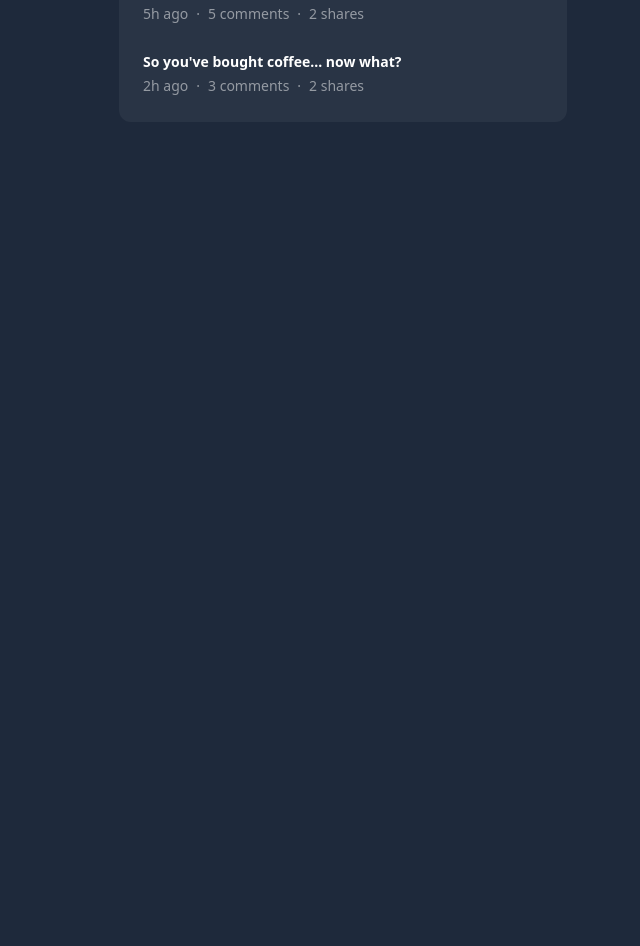
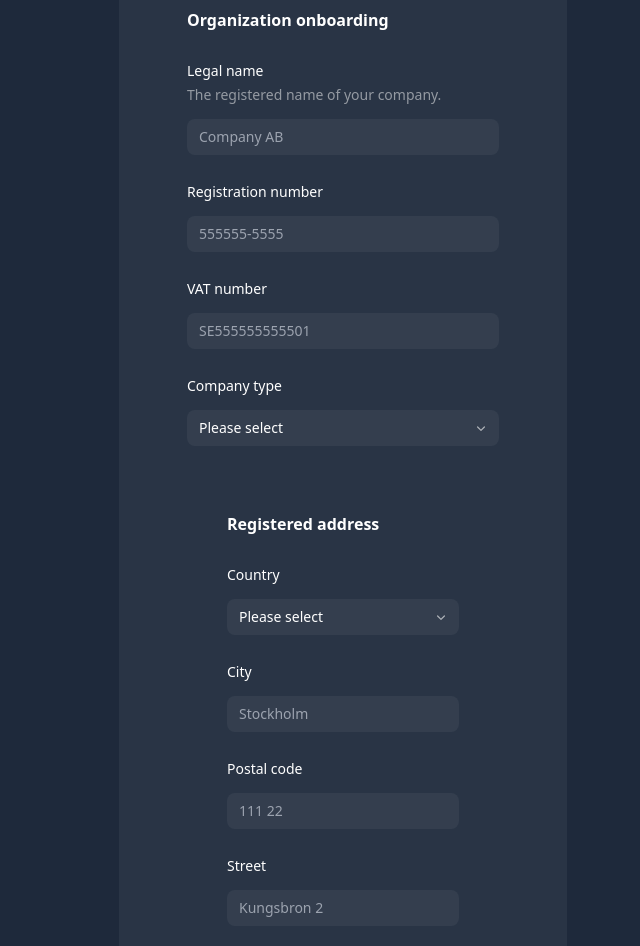
Before and after one commit to axellundholm/mern-demo, a React (Vite) app in the folder frontend/: page /playground in a window 1280 px wide. Shown: the part 186-1132 px from the top of the page, without its empty margins (297-937 px from the left). Before the commit the page ends 800 px from the top, so only its background shows below. Built offline with nearby package versions, Linux system fonts and the light colour scheme.

Commit message:
Started backend implementation of API onboarding

```diff
--- a/frontend/src/components/AdvancedOrganizationForm.jsx
+++ b/frontend/src/components/AdvancedOrganizationForm.jsx
@@ -1,3 +1,5 @@
+import { useState } from "react";
+import { useNavigate } from "react-router-dom";
 import {
   Button,
   Description,
@@ -9,40 +11,111 @@ import {
   Select,
 } from "@headlessui/react";
 import { ArrowPathIcon, ChevronDownIcon } from "@heroicons/react/20/solid";
+import axios from "axios";
 import clsx from "clsx";
 
-function handleClick(e) {
-  console.log(e);
-}
+const AdvancedOrganizationForm = () => {
+  const navigate = useNavigate();
+  const [legalName, setLegalName] = useState("");
+  const [registrationNumber, setRegistrationNumber] = useState("");
+  const [vatNumber, setVatNumber] = useState("");
+  const [type, setType] = useState("");
+  const [country, setCountry] = useState("");
+  const [city, setCity] = useState("");
+  const [postalCode, setPostalCode] = useState("");
+  const [street, setStreet] = useState("");
 
-const AdvancedOrganizationForm = () => {
+  const handleLegalNameChange = (e) => {
+    setLegalName(e.target.value);
+  };
+
+  const handleRegistrationNumberChange = (e) => {
+    setRegistrationNumber(e.target.value);
+  };
+
+  const handleVatNumberChange = (e) => {
+    setVatNumber(e.target.value);
+  };
+
+  const handleTypeChange = (e) => {
+    setType(e.target.value);
+  };
+
+  const handleCountryChange = (e) => {
+    setCountry(e.target.value);
+  };
+
+  const handleCityChange = (e) => {
+    setCity(e.target.value);
+  };
+
+  const handlePostalCodeChange = (e) => {
+    setPostalCode(e.target.value);
+  };
+
+  const handleStreetChange = (e) => {
+    setStreet(e.target.value);
+  };
+
+  const handleSaveCustomer = () => {
+    const data = {
+      type: "organization",
+      organization: {
+        legalName,
+        registrationNumber,
+        vatNumber,
+        type,
+        registeredAddress: {
+          country,
+          city,
+          postalCode,
+          street,
+        },
+      },
+    };
+    console.log(data);
+    axios
+      .post("http://localhost:3000/customers", data)
+      .then(() => {
+        navigate("/playground");
+      })
+      .catch((error) => {
+        alert("An error happend");
+        console.log(error);
+      });
+  };
   return (
     <div className="w-full max-w-lg px-4">
       <Fieldset className="space-y-6 rounded-xl p-6 sm:p-10">
         <Legend className="text-base/7 font-semibold text-white">
           Organization onboarding
         </Legend>
+
         <Field>
           <Label className="text-sm/6 font-medium text-white">Legal name</Label>
           <Description className="text-sm/6 text-white/50">
             The registered name of your company.
           </Description>
           <Input
-            placeholder="AxelCorp AB"
+            type="text"
+            value={legalName}
+            onChange={handleLegalNameChange}
+            placeholder="Company AB"
             className={clsx(
               "mt-3 block w-full rounded-lg border-none bg-white/5 px-3 py-1.5 text-sm/6 text-white",
               "focus:outline-none data-[focus]:outline-2 data-[focus]:-outline-offset-2 data-[focus]:outline-white/25",
             )}
           />
         </Field>
+
         <Field>
           <Label className="text-sm/6 font-medium text-white">
             Registration number
           </Label>
-          <Description className="text-sm/6 text-white/50">
-            Placeholder description.
-          </Description>
           <Input
+            type="text"
+            value={registrationNumber}
+            onChange={handleRegistrationNumberChange}
             placeholder="555555-5555"
             className={clsx(
               "mt-3 block w-full rounded-lg border-none bg-white/5 px-3 py-1.5 text-sm/6 text-white",
@@ -50,13 +123,29 @@ const AdvancedOrganizationForm = () => {
             )}
           />
         </Field>
+
         <Field>
-          <Label className="text-sm/6 font-medium text-white">Country</Label>
-          <Description className="text-sm/6 text-white/50">
-            The country where your business is registered.
-          </Description>
+          <Label className="text-sm/6 font-medium text-white">VAT number</Label>
+          <Input
+            type="text"
+            value={vatNumber}
+            onChange={handleVatNumberChange}
+            placeholder="SE555555555501"
+            className={clsx(
+              "mt-3 block w-full rounded-lg border-none bg-white/5 px-3 py-1.5 text-sm/6 text-white",
+              "focus:outline-none data-[focus]:outline-2 data-[focus]:-outline-offset-2 data-[focus]:outline-white/25",
+            )}
+          />
+        </Field>
+
+        <Field>
+          <Label className="text-sm/6 font-medium text-white">
+            Company type
+          </Label>
           <div className="relative">
             <Select
+              value={type}
+              onChange={handleTypeChange}
               className={clsx(
                 "mt-3 block w-full appearance-none rounded-lg border-none bg-white/5 px-3 py-1.5 text-sm/6 text-white",
                 "focus:outline-none data-[focus]:outline-2 data-[focus]:-outline-offset-2 data-[focus]:outline-white/25",
@@ -64,7 +153,8 @@ const AdvancedOrganizationForm = () => {
                 "*:text-black",
               )}
             >
-              <option value="SE">Sweden</option>
+              <option value="">Please select</option>
+              <option value="privateCompany">Private company</option>
             </Select>
             <ChevronDownIcon
               className="group pointer-events-none absolute right-2.5 top-2.5 size-4 fill-white/60"
@@ -73,11 +163,83 @@ const AdvancedOrganizationForm = () => {
           </div>
         </Field>
 
+        <Fieldset className="space-y-6 px-6 sm:p-10">
+          <Legend className="text-base/7 font-semibold text-white">
+            Registered address
+          </Legend>
+
+          <Field>
+            <Label className="text-sm/6 font-medium text-white">Country</Label>
+            <div className="relative">
+              <Select
+                value={country}
+                onChange={handleCountryChange}
+                className={clsx(
+                  "mt-3 block w-full appearance-none rounded-lg border-none bg-white/5 px-3 py-1.5 text-sm/6 text-white",
+                  "focus:outline-none data-[focus]:outline-2 data-[focus]:-outline-offset-2 data-[focus]:outline-white/25",
+                  // Make the text of each option black on Windows
+                  "*:text-black",
+                )}
+              >
+                <option value="">Please select</option>
+                <option value="SE">Sweden</option>
+              </Select>
+              <ChevronDownIcon
+                className="group pointer-events-none absolute right-2.5 top-2.5 size-4 fill-white/60"
+                aria-hidden="true"
+              />
+            </div>
+          </Field>
+
+          <Field>
+            <Label className="text-sm/6 font-medium text-white">City</Label>
+
+            <Input
+              value={city}
+              onChange={handleCityChange}
+              placeholder="Stockholm"
+              className={clsx(
+                "mt-3 block w-full rounded-lg border-none bg-white/5 px-3 py-1.5 text-sm/6 text-white",
+                "focus:outline-none data-[focus]:outline-2 data-[focus]:-outline-offset-2 data-[focus]:outline-white/25",
+              )}
+            />
+          </Field>
+
+          <Field>
+            <Label className="text-sm/6 font-medium text-white">
+              Postal code
+            </Label>
+
+            <Input
+              value={postalCode}
+              onChange={handlePostalCodeChange}
+              placeholder="111 22"
+              className={clsx(
+                "mt-3 block w-full rounded-lg border-none bg-white/5 px-3 py-1.5 text-sm/6 text-white",
+                "focus:outline-none data-[focus]:outline-2 data-[focus]:-outline-offset-2 data-[focus]:outline-white/25",
+              )}
+            />
+          </Field>
+
+          <Field>
+            <Label className="text-sm/6 font-medium text-white">Street</Label>
+
+            <Input
+              value={street}
+              onChange={handleStreetChange}
+              placeholder="Kungsbron 2"
+              className={clsx(
+                "mt-3 block w-full rounded-lg border-none bg-white/5 px-3 py-1.5 text-sm/6 text-white",
+                "focus:outline-none data-[focus]:outline-2 data-[focus]:-outline-offset-2 data-[focus]:outline-white/25",
+              )}
+            />
+          </Field>
+        </Fieldset>
+
         <Button
-          onClick={handleClick}
-          className="inline-flex animate-pulse items-center gap-2 rounded-md bg-gray-700 px-3 py-1.5 text-sm/6 font-semibold text-white shadow-inner shadow-white/10 focus:outline-none data-[hover]:bg-gray-600 data-[open]:bg-gray-700 data-[focus]:outline-1 data-[focus]:outline-white"
+          onClick={handleSaveCustomer}
+          className="inline-flex items-center gap-2 rounded-md bg-gray-700 px-3 py-1.5 align-text-top text-sm/6 font-semibold text-white shadow-inner shadow-white/10 focus:outline-none data-[hover]:bg-gray-600 data-[open]:bg-gray-700 data-[focus]:outline-1 data-[focus]:outline-white"
         >
-          <ArrowPathIcon className="h-5 w-5 animate-spin" />
           Submit
         </Button>
       </Fieldset>
--- a/frontend/src/pages/Playground.jsx
+++ b/frontend/src/pages/Playground.jsx
@@ -1,43 +1,16 @@
 import { Tab, TabGroup, TabList, TabPanel, TabPanels } from "@headlessui/react";
+import SimpleOrganizationForm from "../components/SimpleOrganizationForm";
+import { BriefcaseIcon } from "@heroicons/react/20/solid";
+import AdvancedOrganizationForm from "../components/AdvancedOrganizationForm";
 
-const categories = [
+const onboardingTypes = [
   {
-    name: "Recent",
-    posts: [
-      {
-        id: 1,
-        title: "Does drinking coffee make you smarter?",
-        date: "5h ago",
-        commentCount: 5,
-        shareCount: 2,
-      },
-      {
-        id: 2,
-        title: "So you've bought coffee... now what?",
-        date: "2h ago",
-        commentCount: 3,
-        shareCount: 2,
-      },
-    ],
+    name: "Advanced",
+    content: <AdvancedOrganizationForm />,
   },
   {
-    name: "Popular",
-    posts: [
-      {
-        id: 1,
-        title: "Is tech making coffee better or worse?",
-        date: "Jan 7",
-        commentCount: 29,
-        shareCount: 16,
-      },
-      {
-        id: 2,
-        title: "The most innovative things happening in coffee",
-        date: "Mar 19",
-        commentCount: 24,
-        shareCount: 12,
-      },
-    ],
+    name: "Simple",
+    content: <SimpleOrganizationForm />,
   },
 ];
 
@@ -47,7 +20,7 @@ export default function Example() {
       <div className="w-full max-w-md">
         <TabGroup>
           <TabList className="flex gap-4">
-            {categories.map(({ name }) => (
+            {onboardingTypes.map(({ name }) => (
               <Tab
                 key={name}
                 className="rounded-full px-3 py-1 text-sm/6 font-semibold text-white focus:outline-none data-[hover]:bg-white/5 data-[selected]:bg-white/10 data-[selected]:data-[hover]:bg-white/10 data-[focus]:outline-1 data-[focus]:outline-white"
@@ -57,31 +30,9 @@ export default function Example() {
             ))}
           </TabList>
           <TabPanels className="mt-3">
-            {categories.map(({ name, posts }) => (
+            {onboardingTypes.map(({ name, content }) => (
               <TabPanel key={name} className="rounded-xl bg-white/5 p-3">
-                <ul>
-                  {posts.map((post) => (
-                    <li
-                      key={post.id}
-                      className="relative rounded-md p-3 text-sm/6 transition hover:bg-white/5"
-                    >
-                      <a href="#" className="font-semibold text-white">
-                        <span className="absolute inset-0" />
-                        {post.title}
-                      </a>
-                      <ul
-                        className="flex gap-2 text-white/50"
-                        aria-hidden="true"
-                      >
-                        <li>{post.date}</li>
-                        <li aria-hidden="true">&middot;</li>
-                        <li>{post.commentCount} comments</li>
-                        <li aria-hidden="true">&middot;</li>
-                        <li>{post.shareCount} shares</li>
-                      </ul>
-                    </li>
-                  ))}
-                </ul>
+                {content}
               </TabPanel>
             ))}
           </TabPanels>
```
Also changed, not shown: 1 other file (tests, documents, lock files or other folders).
